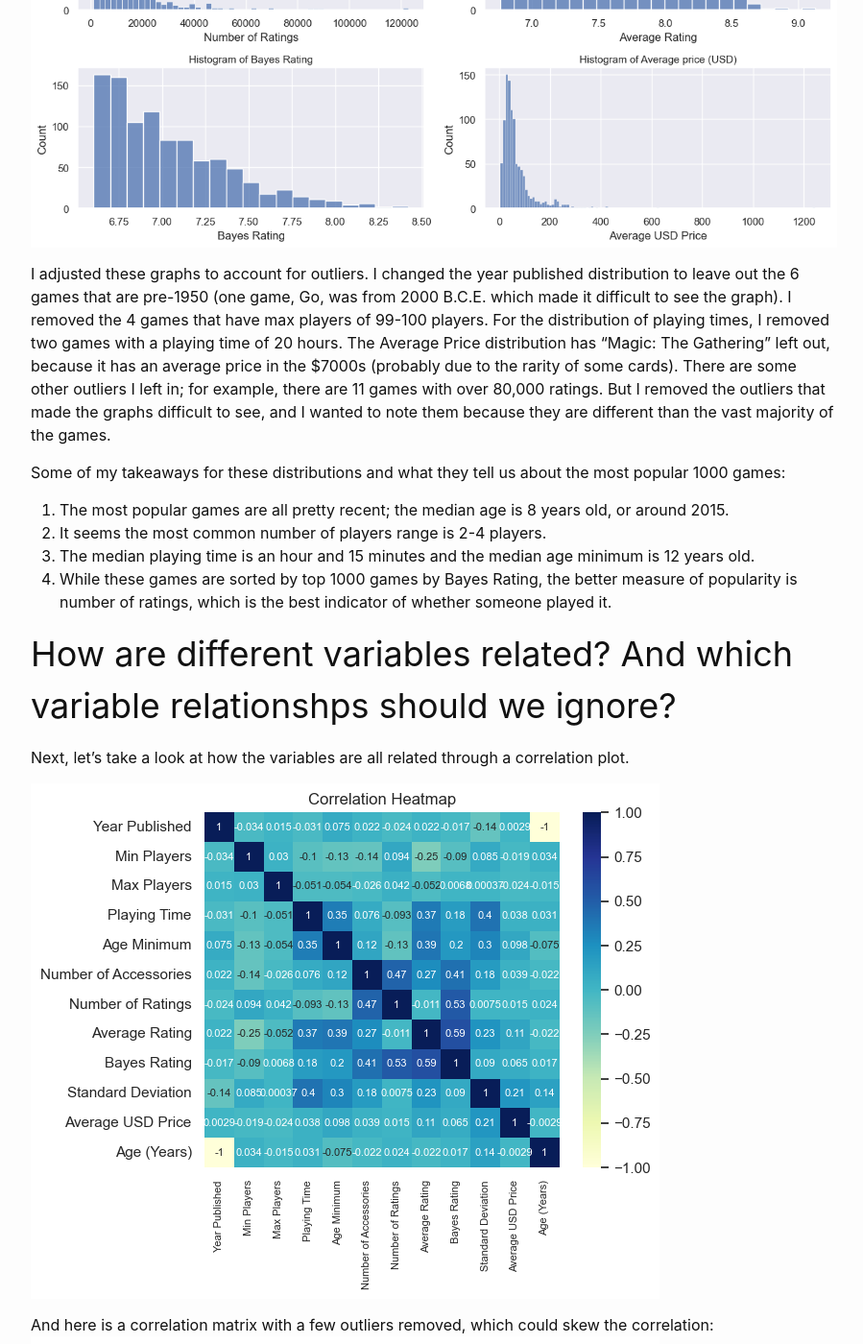
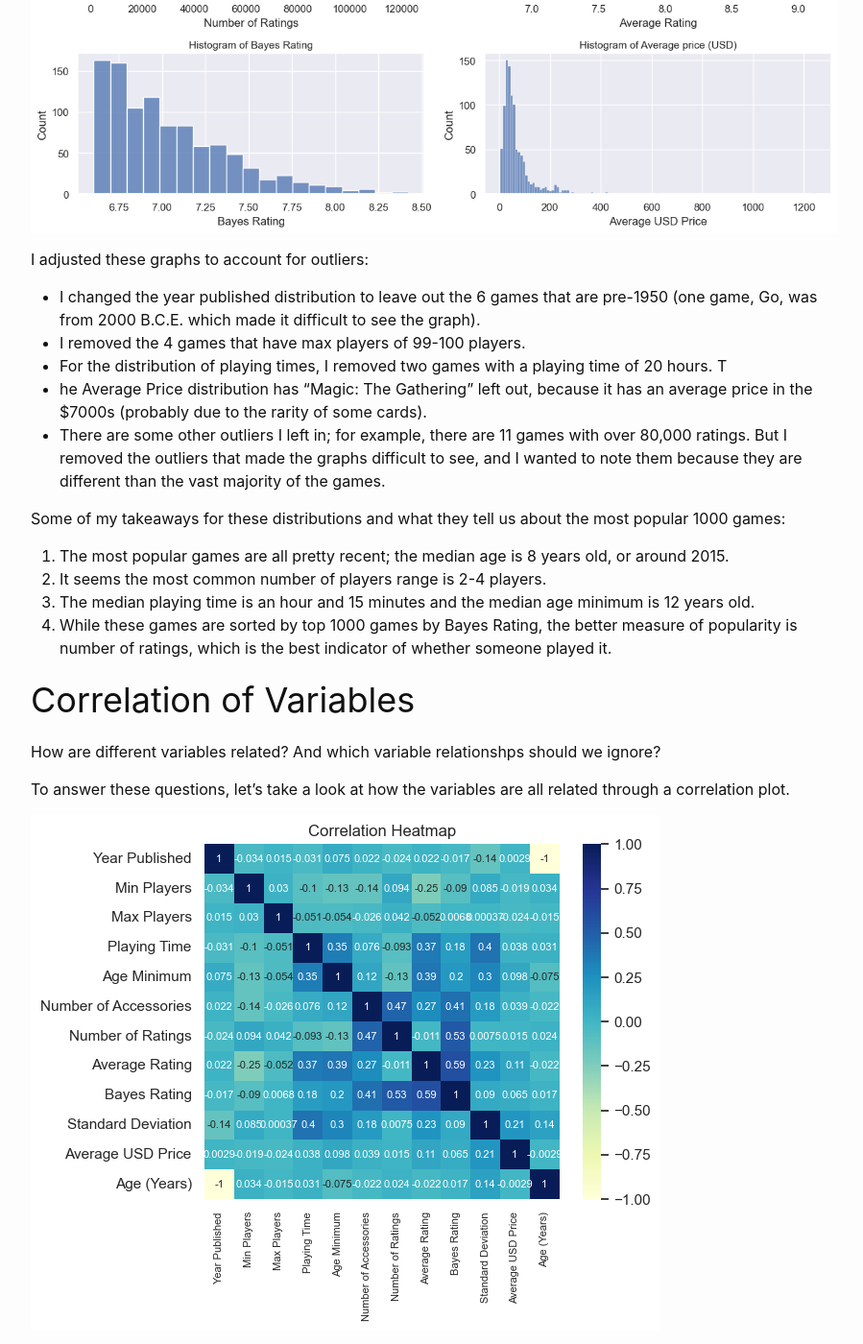
Before and after one commit to bradenmcritchfield/bradenmcritchfield.github.io, a Jekyll site: the page built from _posts/2023-12-13-Board-Game-Bonanza-EDA.md, in a window 1280 px wide and 1400 px high, scrolled down 2622 px. Shown: the whole window at 96% size, without its empty margins (188-1087 px from the left). Built offline with Jekyll 4.4.1, drawn with Linux system fonts in a browser that asks for light colours; comment, search, counter and statistics services are not loaded; some of the changed text lies outside the part shown.

Commit message:
Update 2023-12-13-Board-Game-Bonanza-EDA.md

```diff
--- a/_posts/2023-12-13-Board-Game-Bonanza-EDA.md
+++ b/_posts/2023-12-13-Board-Game-Bonanza-EDA.md
@@ -6,19 +6,21 @@ description: An exploration of the top 1000 rated board games.
 image: /assets/images/GameImage.jpg
 ---
 
-In a previous post, I showed how we can collect data to find what makes a board game popular. In this post, we'll use python to explore that data.
+In a [previous post](/_posts/2023-12-12-Board-Game-Bonanza-Data-Collection.md), I showed how we can collect data to find what makes a board game popular. In this post, we'll use python to explore that data.
 
 As a reminder, all data comes from BoardGamesGeek!
 
 ![BGG logo](/assets/images/BGG.webp)
 
 # What is in our data?
-As you might remember from the [previous post](/_posts/2023-12-12-Board-Game-Bonanza-Data-Collection.md), this data consists of the top 1000 rated games on BoardGameGeek. The data also includes different variables about each board game, including year, age recommendations, estimated time, ratings, average price, etc.
+As you might remember from the previous post, this data consists of the top 1000 rated games on BoardGameGeek. The data also includes different variables about each board game, including year, age recommendations, estimated time, ratings, average price, etc.
 
 Because this is the top 1000 board games and not all the board games (due to time constraints), we can't draw any specific conclusions about what makes a board game highly rated (since this iis a biased sample). However, we can still make some interesting observations.
 
-# What are the distributional breakdowns of each factor in our data? What outliers are interesting?
-First, let's take a look at the distributions of our data. This first figure shows the histograms for our three categorical variables: group size, length of time, and age rating.
+# Distributions of Variables
+What are the distributional breakdowns of each factor in our data? What outliers are interesting?
+
+To answer these questions, let's take a look at the distributions of our data. This first figure shows the histograms for our three categorical variables: group size, length of time, and age rating.
 
 ![CategoricalHistograms](/assets/images/CatHists.png)
 
@@ -30,7 +32,12 @@ We will also take a look at the distributions of our numerical data. Unfortunate
 ![More Numerical Variables](/assets/images/ContHistplots2.png)
 ![And More Numerical Variables](/assets/images/ContHistplots3.png)
 
-I adjusted these graphs to account for outliers. I changed the year published distribution to leave out the 6 games that are pre-1950 (one game, Go, was from 2000 B.C.E. which made it difficult to see the graph). I removed the 4 games that have max players of 99-100 players. For the distribution of playing times, I removed two games with a playing time of 20 hours. The Average Price distribution has "Magic: The Gathering" left out, because it has an average price in the $7000s (probably due to the rarity of some cards). There are some other outliers I left in; for example, there are 11 games with over 80,000 ratings. But I removed the outliers that made the graphs difficult to see, and I wanted to note them because they are different than the vast majority of the games.
+I adjusted these graphs to account for outliers:
+- I changed the year published distribution to leave out the 6 games that are pre-1950 (one game, Go, was from 2000 B.C.E. which made it difficult to see the graph).
+- I removed the 4 games that have max players of 99-100 players.
+- For the distribution of playing times, I removed two games with a playing time of 20 hours. T
+- he Average Price distribution has "Magic: The Gathering" left out, because it has an average price in the $7000s (probably due to the rarity of some cards).
+- There are some other outliers I left in; for example, there are 11 games with over 80,000 ratings. But I removed the outliers that made the graphs difficult to see, and I wanted to note them because they are different than the vast majority of the games.
 
 Some of my takeaways for these distributions and what they tell us about the most popular 1000 games:
 1. The most popular games are all pretty recent; the median age is 8 years old, or around 2015.
@@ -38,13 +45,12 @@ Some of my takeaways for these distributions and what they tell us about the mos
 3. The median playing time is an hour and 15 minutes and the median age minimum is 12 years old.
 4. While these games are sorted by top 1000 games by Bayes Rating, the better measure of popularity is number of ratings, which is the best indicator of whether someone played it.
 
-# How are different variables related? And which variable relationshps should we ignore?
-Next, let's take a look at how the variables are all related through a correlation plot.
+# Correlation of Variables
+How are different variables related? And which variable relationshps should we ignore?
+
+To answer these questions, let's take a look at how the variables are all related through a correlation plot.
 
 ![Correlation Matrix](/assets/images/correlationmatrix.png)
-
-And here is a correlation matrix with a few outliers removed, which could skew the correlation:
-![Correlation Matrix](/assets/images/correlationmatrixnew.png)
 
 My biggest takeaways from this figure:
 1. First is what to ignore: **Bayes and Average Rating** are highly correlated, which makes sense because they are the same except for an additional 30 average ratings for the Bayes rating. When performing analysis, it is best to ignore one of these values to avoid covariance.
@@ -54,20 +60,26 @@ My biggest takeaways from this figure:
 5. There's an interesting slight negative correlation between **number of ratings and average price**. My prediction is that the more popular a game is, the more games there are which lowers the price. It's the games that are a little rarer but still have a devoted fanbase that are likely more expensive, wwhich is backed up by the fact that price and average rating are more highly correlated than price and Bayes rating (less ratings means the generic ratings in a Bayes Rating are weighted more heavily).
 6. The **minimum number of players** has a very small correlation with the **maximum number of players**. This is very interesting because I assumed that if there is a smaller minimum, there will likely be a small maximum as well. There could just be noise throwing off the correlation in this case, but there's enough that makes the correlation near 0.
 
-# How are number of reviews distributed across different factors? Is there any significant difference between their means?
+# Distribution of Popularity
+How are number of reviews distributed across different factors? Is there any significant difference between their means?
+
 When it comes to our categroical factors, I was interested to see if any of them had an impact on a game's popularity. I took a look using violin plots:
 
 ![Violin Plots](/assets/images/ViolinPlots.png)
 
 These plots sort of parallel our distributions. That is, the more "central" values of these factors have the highest median number of ratins and the highest maximums (though it doesn't look like any of these are significantly different from one another). However, there are more popular games in the quick and young categroies than one would expect given their number in the dataset. Perhaps this is tied to people rating games they play, and many people play a lot of games when they were kids. Playing time and age minimum are moderately correlated due to the fact that younger kids have shorter attention spans.
 
-# How has does year published impact popularity?
+# Popularity by Age of Game
+How does year published impact popularity?
 In looking at these top 1000 games, it's interesting to take a look at how when the game was published impacts the game's popularity (as measured by number of ratings).
 
 ![Year vs. Number of Ratings](/assets/images/PopularitybyYear.png)
 
 The most popular games were published between 5-20 years ago (with one of the most popular being almost 30 years ago). On one hand, we shouldn't expect to see any extremely recent games have a lot of ratings, since ratings increase over time. But part of this could also be attributed to who is giving ratings and the response bias this creates.
 
-From these graphs, it indicates that the highest rated games are those that are similar in basic features. What sets them apart is their content, game mechanics, and strategy.
+# Conclusion
+Unfortunately, this data does not contain all board games, just the top 1000 rated games. Because of this, we have a biased sample and can't see the composition of lower rated games. However, we can still make some assumptions. From these graphs, it indicates that most highly rated games are similar in basic features. They mainly seem to be in a goldilocks zone of sorts, not too long but not too short, not too many people but not too few, etc.
+
+Take a look at the [dashboard I built](https://boardgamebonanza.streamlit.app/) to explore the data further and see if there are any trends you notice. Send me an email with any further suggestions to explore!
 
 Visit [my repository](https://github.com/bradenmcritchfield/semester_project/tree/main/DataProject) for data and jupyter notebooks to create these graphs.
```
